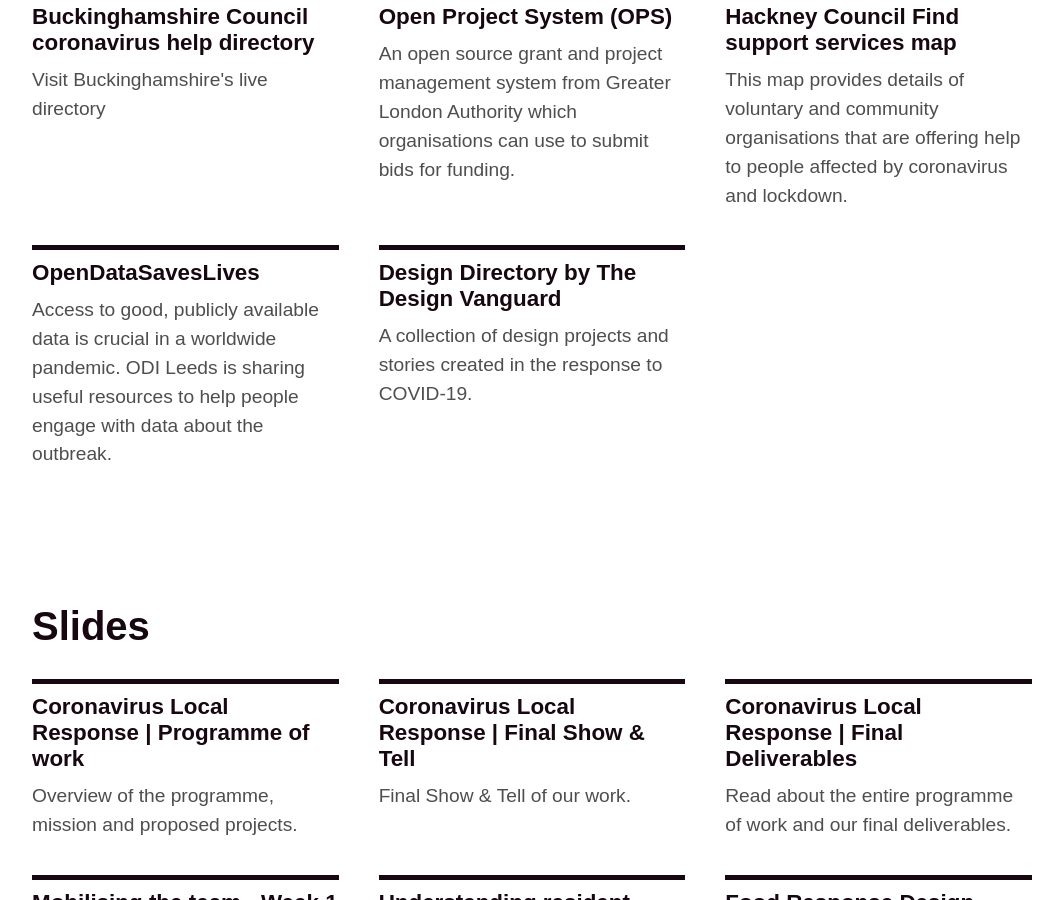
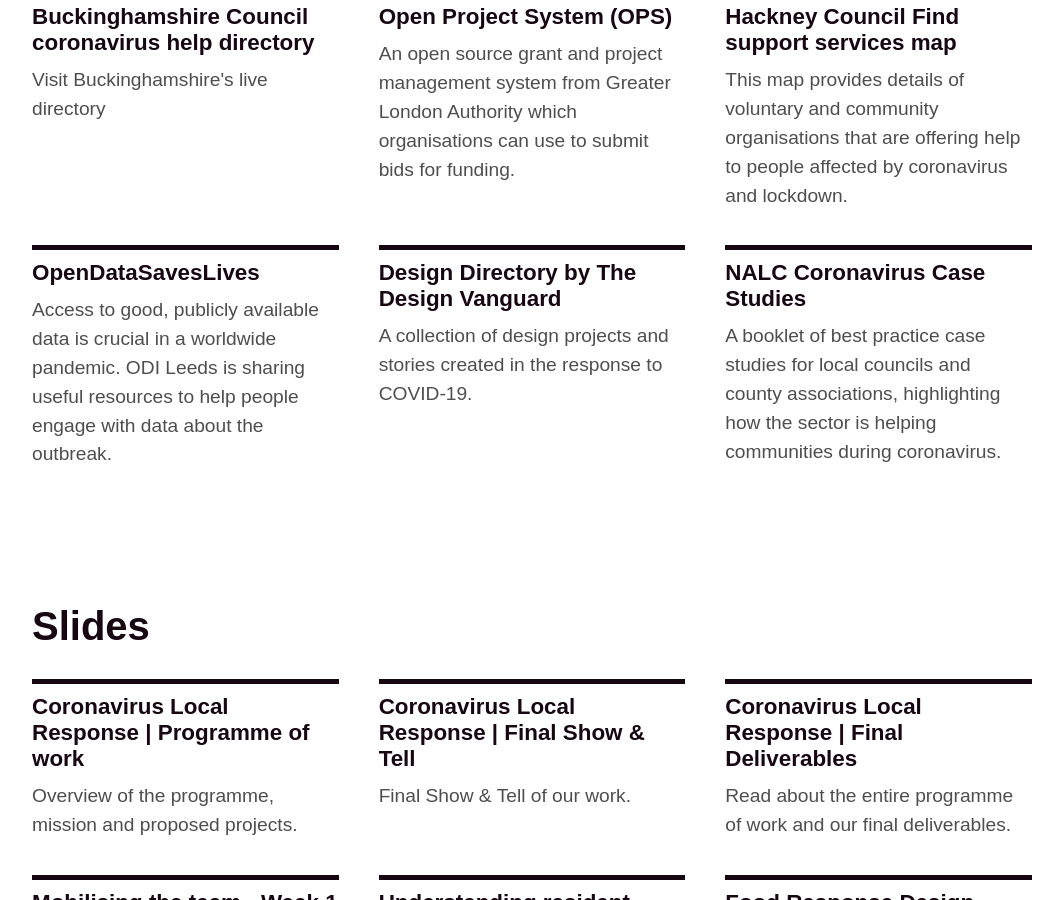
Before and after one commit to wearefuturegov/london-coronavirus-response-microsite, a Jekyll site: the page built from index.markdown, in a window 1280 px wide and 900 px high, scrolled down 1716 px. Shown: the whole window, without its empty margins (108-1171 px from the left). Built offline with Jekyll 4.4.1, drawn with Linux system fonts in a browser that asks for light colours; some web fonts are replaced.

Commit message:
Update products.yml

```diff
--- a/_data/products.yml
+++ b/_data/products.yml
@@ -29,3 +29,7 @@
 - title: Design Directory by The Design Vanguard
   url: https://designvanguard.org/covid-19-design-directory/
   caption: A collection of design projects and stories created in the response to COVID-19.
+
+- title: NALC Coronavirus Case Studies
+  url: https://www.nalc.gov.uk/library/news-stories/3221-coronavirus-case-studies/file
+  caption: A booklet of best practice case studies for local councils and county associations, highlighting how the sector is helping communities during coronavirus.
```
